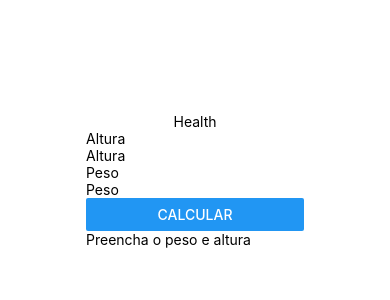
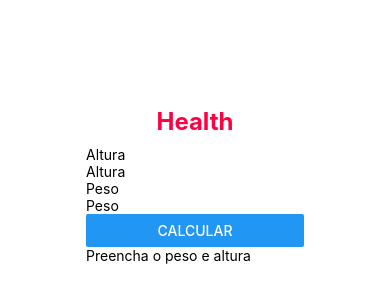
Before and after one commit to ShanderB/Curso-de-JS, a React Native app in the folder ReactNative/OneBit/project_one_bit/: screen / in a window 390 px wide. Shown: the part 242-542 px from the top of the page. Built offline with nearby package versions, Linux system fonts and the light colour scheme.

Commit message:
{SHANDER}[Title] title style

```diff
--- a/ReactNative/OneBit/project_one_bit/src/components/Title/Title.tsx
+++ b/ReactNative/OneBit/project_one_bit/src/components/Title/Title.tsx
@@ -1,10 +1,11 @@
 import React from "react";
 import { View, Text } from "react-native";
+import styles from "./styleTitle";
 
 export default function Title(){
     return(
-        <View>
-            <Text>Health</Text>
+        <View style={styles.title}>
+            <Text style={styles.textTitle}>Health</Text>
         </View>
     )
 }
--- /dev/null
+++ b/ReactNative/OneBit/project_one_bit/src/components/Title/styleTitle.js
@@ -0,0 +1,16 @@
+import { StyleSheet } from "react-native";
+
+const styles = StyleSheet.create({
+    title: {
+        alignItems: "center",
+        justifyContent: "center",
+        padding: 10
+    },
+    textTitle: {
+        color: "#FF0043",
+        fontSize: 24,
+        fontWeight: "bold"
+    }
+});
+
+export default styles;
```
